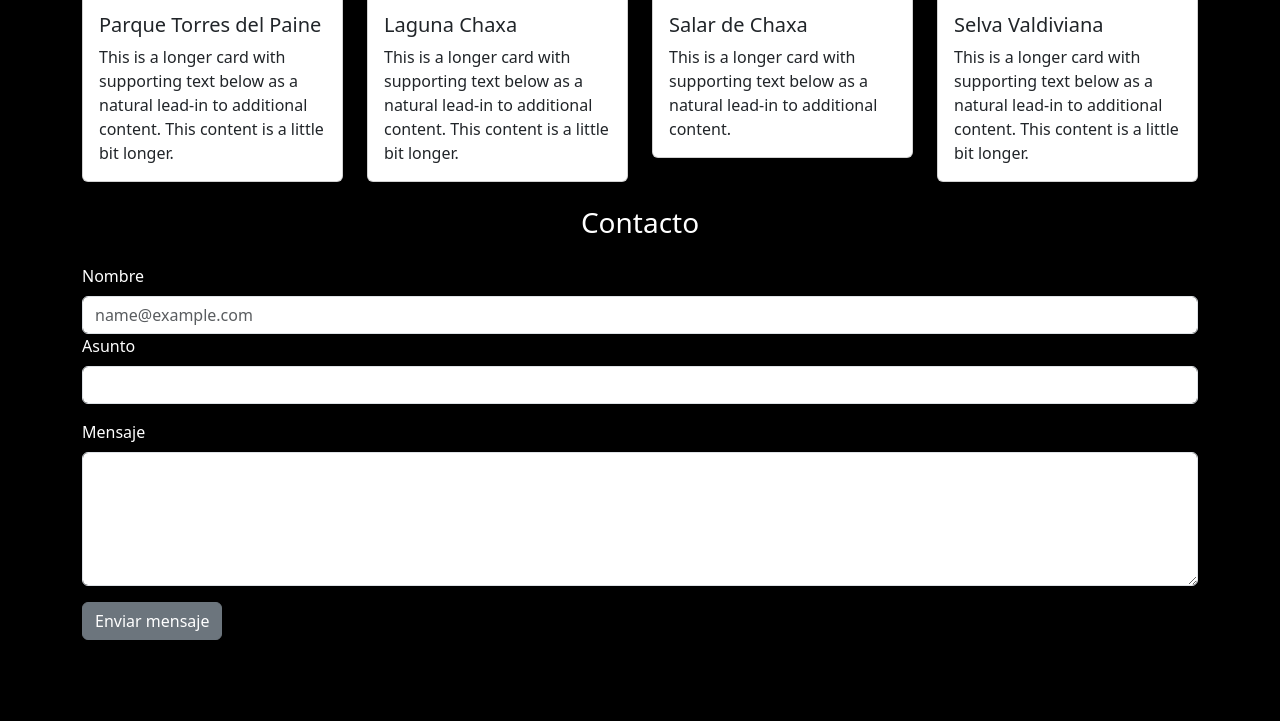
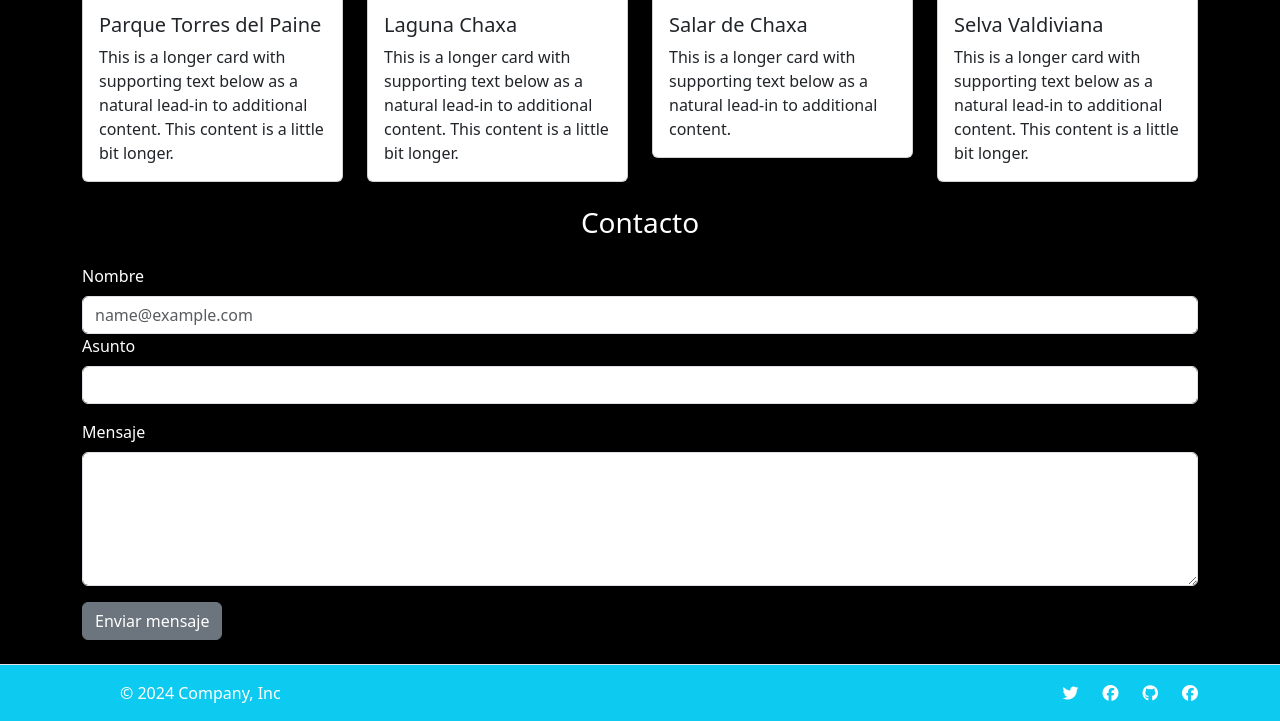
Before and after one commit to narizpuntiaguada/Desafio-Prueba-Viajes-Chile, a plain HTML site: page index.html in a window 1280 px wide. Shown: the part 1731-2452 px from the top of the page. Before the commit the page ends 2395 px from the top, so only its background shows below. Drawn offline with nearby package versions, Linux system fonts and the light colour scheme.

Commit message:
Agregado footer con iconos

```diff
--- a/index.html
+++ b/index.html
@@ -210,8 +210,7 @@
             <form>
 
                 <label for="exampleFormControlInput1" class="form-label">Nombre</label>
-                        <input type="email" class="form-control" id="exampleFormControlInput1"
-                            placeholder="name@example.com">
+                <input type="email" class="form-control" id="exampleFormControlInput1" placeholder="name@example.com">
 
                 <div class="mb-3">
                     <label for="exampleInputPassword1" class="form-label">Asunto</label>
@@ -223,17 +222,34 @@
                     <textarea class="form-control" id="exampleFormControlTextarea1" rows="5"></textarea>
                 </div>
 
-                        <button type="button" class="btn btn-secondary" data-bs-toggle="tooltip" data-bs-placement="bottom" data-bs-title="Presione para enviar">
+                <button type="button" class="btn btn-secondary" data-bs-toggle="tooltip" data-bs-placement="bottom"
+                    data-bs-title="Presione para enviar">
                     Enviar mensaje
                 </button>
             </form>
-
-                        <!-- boton enviar -->
         </section>
     </main>
-    <!-- fin main  -->
 
+    <footer class="py-3 mt-4 border-top bg-info text-white">
+        <div class="container d-flex flex-wrap justify-content-between align-items-center">
+            <div class="col-md-4 d-flex align-items-center">
+                <a href="/" class="mb-3 me-2 mb-md-0 text-body-secondary text-decoration-none lh-1">
+                    <svg class="bi" width="30" height="24">
+                        <use xlink:href="#bootstrap"></use>
+                    </svg>
+                </a>
+                <span class="mb-3 mb-md-0">© 2024 Company, Inc</span>
+            </div>
 
+            <ul class="nav col-md-4 justify-content-end gap-4 d-flex">
+
+                <i class="fa-brands fa-twitter"></i>
+                <i class="fa-brands fa-facebook"></i>
+                <i class="fa-brands fa-github"></i>
+                <i class="fa-brands fa-facebook"></i>
+            </ul>
+        </div>
+    </footer>
 </body>
 
 </html>
```
Lines whose indentation alone changed are shown as unchanged.
